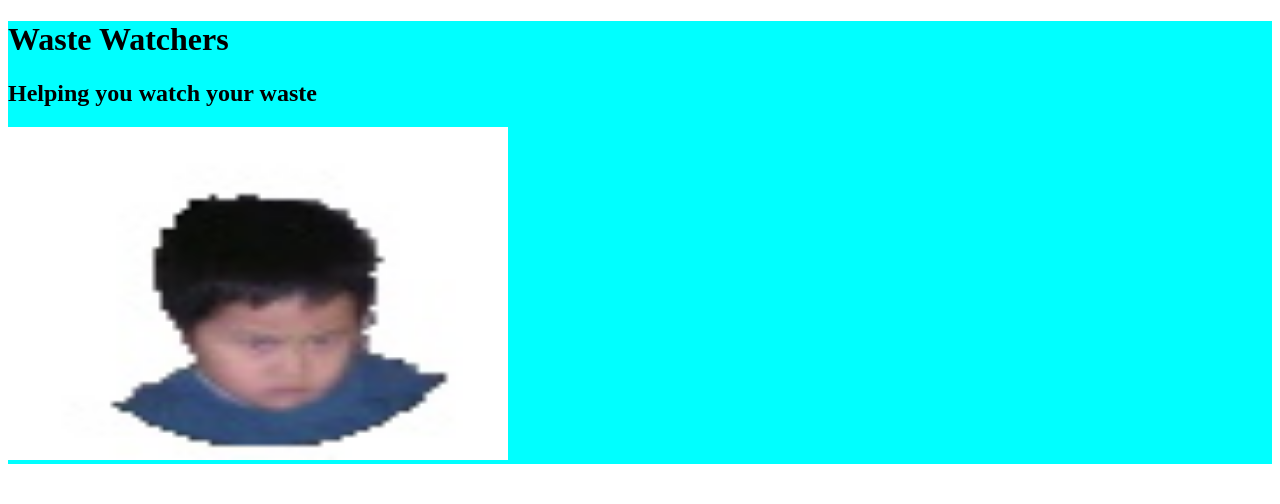
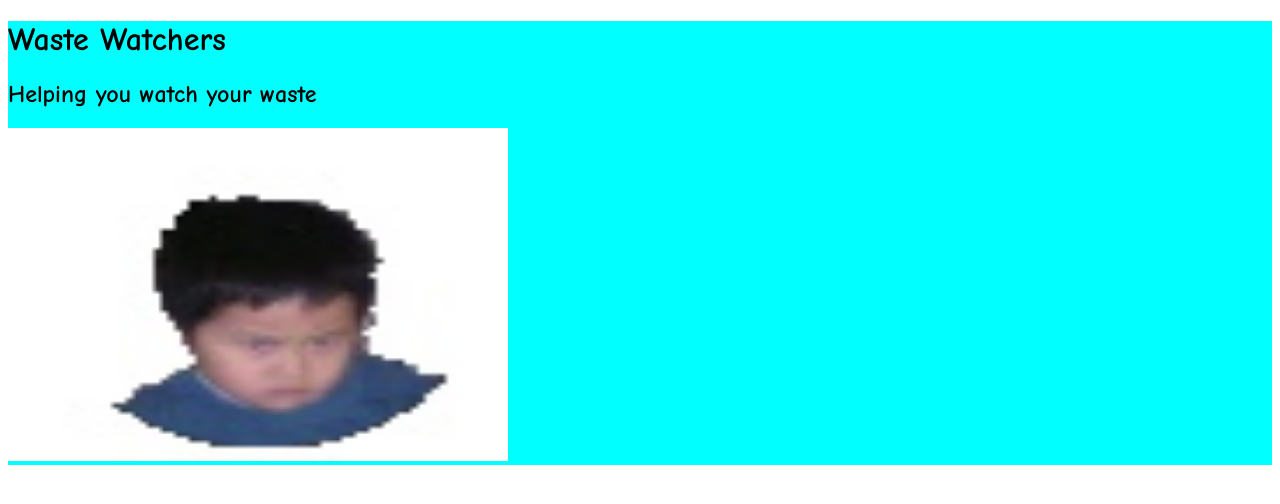
Before and after one commit to EthanLam1/waste-watchers, a plain HTML site: page index.html in a window 1280 px wide. Drawn offline with Linux system fonts and the light colour scheme.

Commit message:
Comic Sans

```diff
--- a/index.html
+++ b/index.html
@@ -7,9 +7,11 @@
     </head>
     <body>
         <div class="background">
+            <div class = "comicSans">
+                <h1>Waste Watchers</h1>
+                <h2>Helping you watch your waste</h2>
+            </div>
 
-            <h1>Waste Watchers</h1>
-            <h2>Helping you watch your waste</h2>
             <img src="BabyEthan.jpg" alt="Trulli" width="500" height="333">
 
         </div>
--- a/styles.css
+++ b/styles.css
@@ -1,3 +1,7 @@
 .background {
     background-color: aqua;
 }
+
+.comicSans{
+    font-family: "Comic Sans MS", "Comic Sans", cursive;
+}
```
